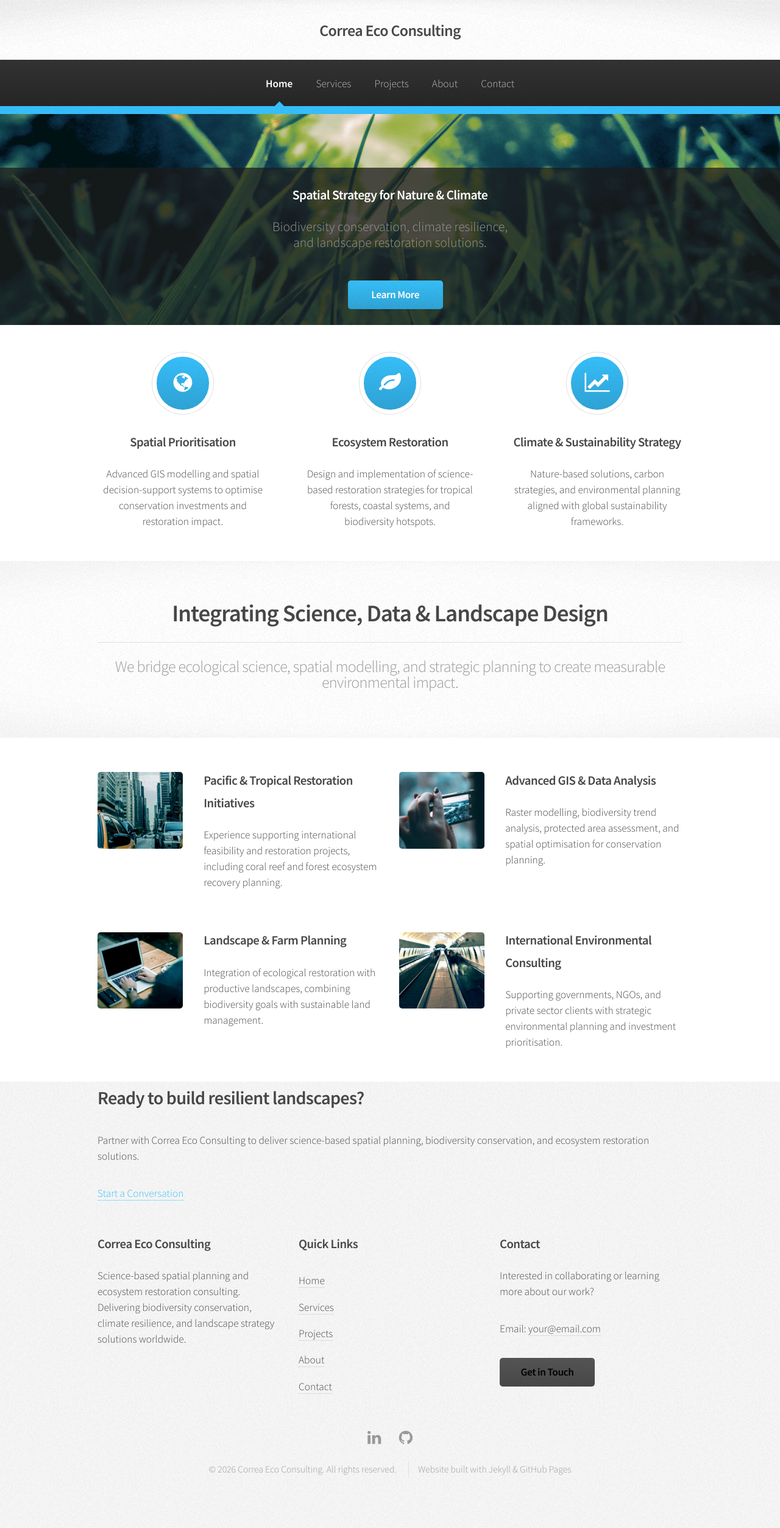
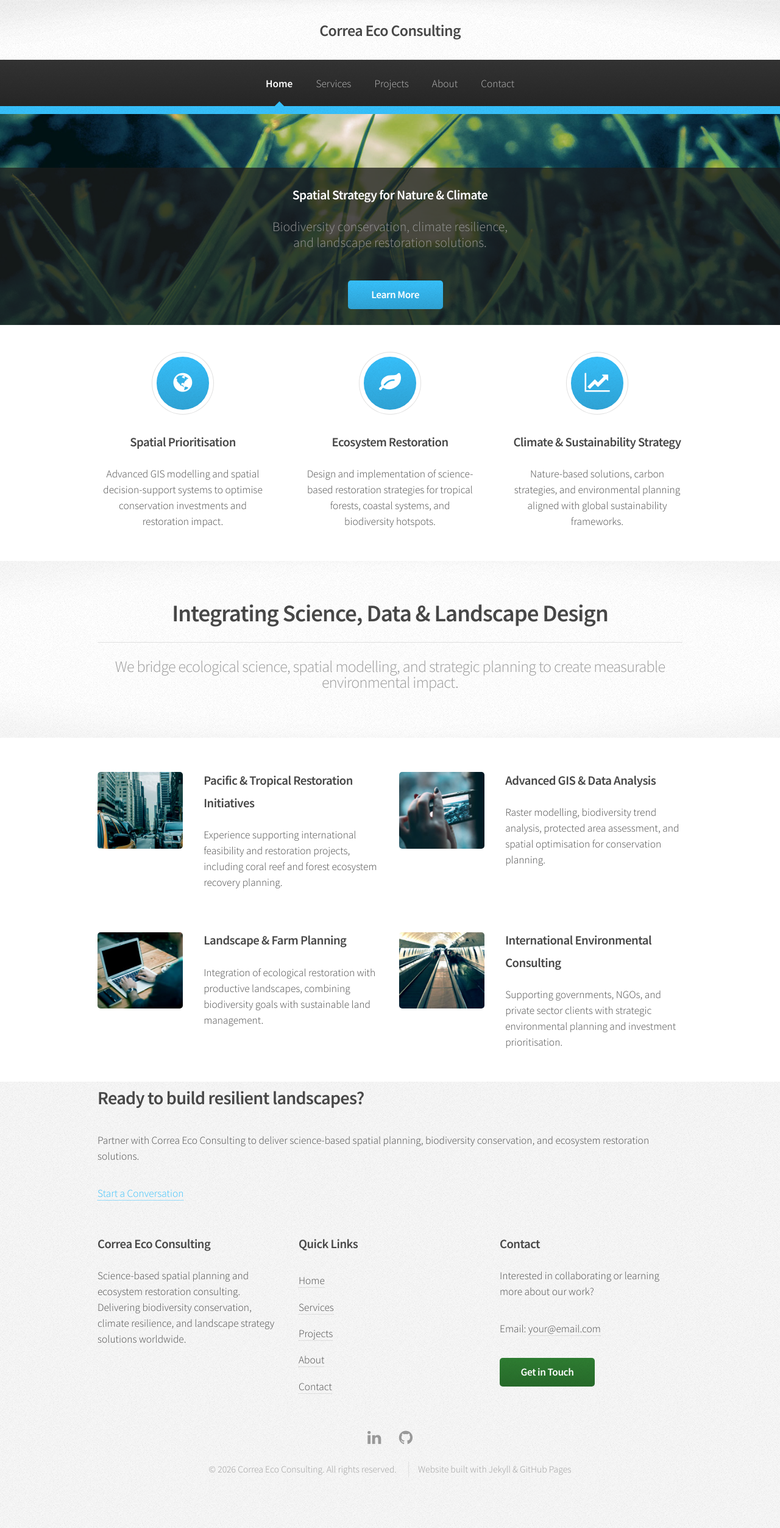
Before and after one commit to correaeco/correaeco.github.io, a Jekyll site: the page built from index.html, in a window 1280 px wide. Shown: the whole page at 61% size. Built offline with Jekyll 4.4.1, drawn with Linux system fonts in a browser that asks for light colours.

Commit message:
Update style.css

```diff
--- a/assets/css/style.css
+++ b/assets/css/style.css
@@ -840,9 +840,13 @@
     font-size: 0.9em;
 }
 
-/* 👇 ADD THIS HERE */
-#footer .button,
-#footer .button:hover,
-#footer .button:active {
-    color: #000;
+#footer .button {
+    background-color: #2e7d32;
+    color: #ffffff;
+    border: none;
 }
+
+#footer .button:hover {
+    background-color: #1b5e20;
+    color: #ffffff;
+}
```
